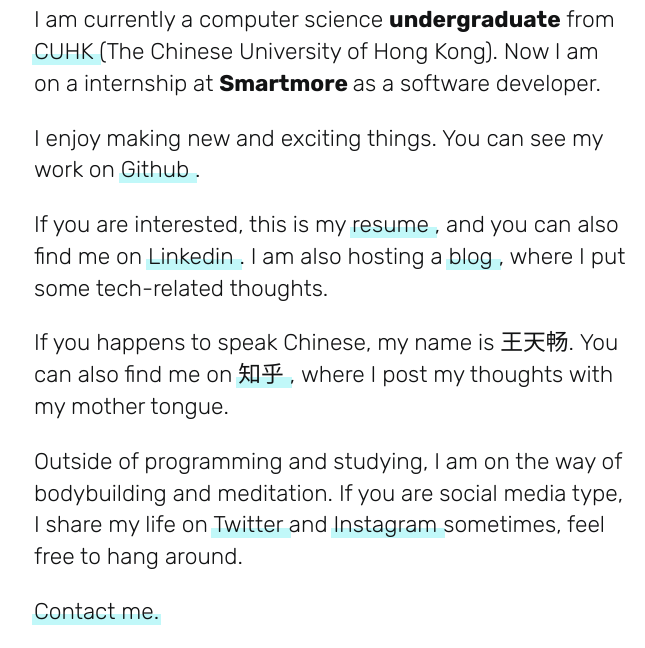
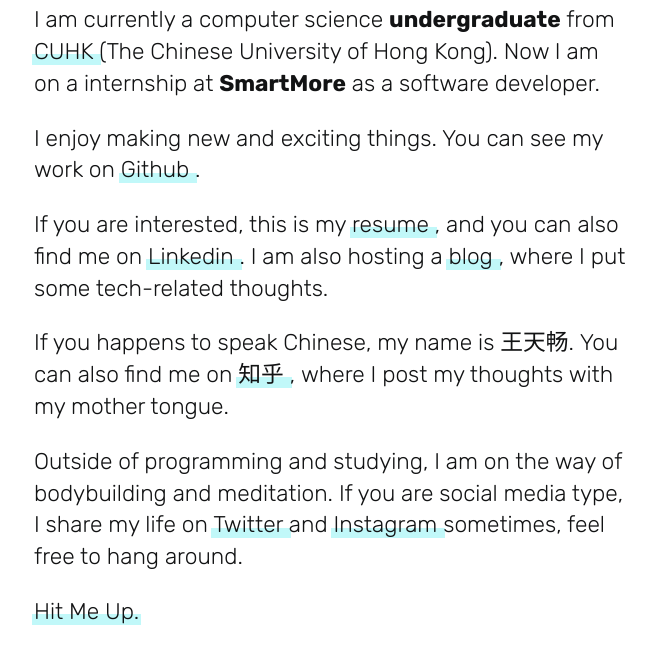
Before and after one commit to chang2000/chang2000.github.io, a plain HTML site: page index.html in a window 1280 px wide. Shown: the part 269-917 px from the top of the page, 102-747 px from the left. Drawn offline with Linux system fonts and the light colour scheme.

Commit message:
update content

```diff
--- a/index-backup.css
+++ b/index-backup.css
@@ -1,3 +1,3 @@
 body {
-background: -webkit-gradient(linear, left top, left bottom, color-stop(0%,#ff3232), color-stop(16%,#fcf528), color-stop(32%,#28fc28), color-stop(50%,#28fcf8), color-stop(66%,#272ef9), color-stop(82%,#ff28fb), color-stop(100%,#ff3232));
+  background: -webkit-gradient(linear, left top, left bottom, color-stop(0%, #ff3232), color-stop(16%, #fcf528), color-stop(32%, #28fc28), color-stop(50%, #28fcf8), color-stop(66%, #272ef9), color-stop(82%, #ff28fb), color-stop(100%, #ff3232));
 }
--- a/index.html
+++ b/index.html
@@ -1,5 +1,6 @@
 <!DOCTYPE html>
 <html lang="en">
+
 <head>
   <meta charset="UTF-8">
   <meta http-equiv="X-UA-Compatible" content="IE=edge">
@@ -15,22 +16,26 @@
       padding: 5vh 10vw;
       color: #121314;
     }
+
     h1 {
       font-size: 4.5em;
       font-weight: 500;
       margin-bottom: 0;
     }
+
     p {
       font-size: 1.6em;
       font-weight: 300;
       line-height: 1.4;
       max-width: 26em;
     }
+
     a {
       text-decoration: none;
       color: #121314;
       position: relative;
     }
+
     a:after {
       content: "";
       position: absolute;
@@ -40,12 +45,12 @@
       right: -0.1em;
       bottom: 0;
       transition: top 200ms cubic-bezier(0, .8, .13, 1);
-      background-color: rgba(101,238,240,0.4);
+      background-color: rgba(101, 238, 240, 0.4);
     }
+
     a:hover:after {
       top: 0%;
     }
-
   </style>
 </head>
 
@@ -64,11 +69,11 @@
 
     I am currently a computer science <strong>undergraduate</strong> from
 
-  <a href= "https://www.cuhk.edu.hk/english/index.html" target="_blank">
+    <a href="https://www.cuhk.edu.hk/english/index.html" target="_blank">
       CUHK
     </a>(The Chinese University of Hong Kong).
 
-  Now I am on a internship at <strong>Smartmore </strong>  as a software developer.
+    Now I am on a internship at <strong>SmartMore</strong> as a software developer.
   </p>
 
 
@@ -133,11 +138,12 @@
   </p>
 
   <p>
-    <a href="Mailto:wangtcalex@gmail.com">Contact me.</a>
+    <a href="Mailto:wangtcalex@gmail.com">Hit Me Up.</a>
   </p>
 
   <p>
     <strong><i>Moment of Chaos is Moment of Opportunities.</i></strong>
   </p>
 </body>
+
 </html>
```
Also changed, not shown: 2 other files. Lines whose indentation alone changed are shown as unchanged.
